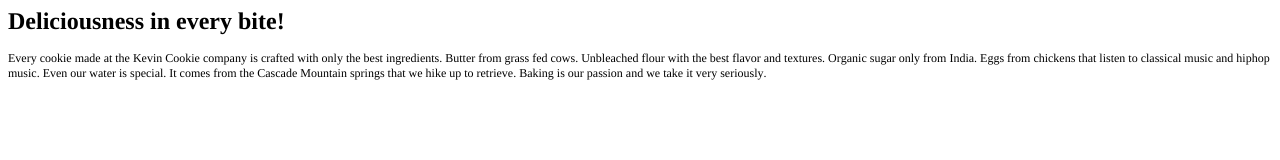
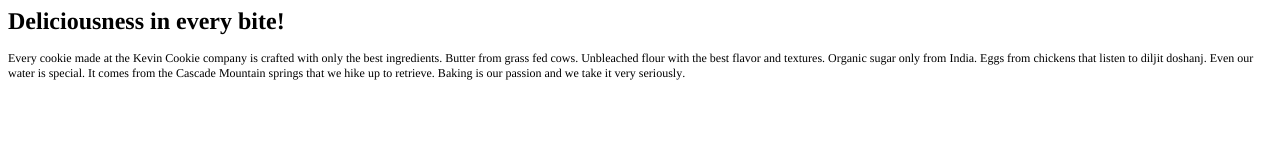
Before and after one commit to sushanbaniya/Cookie2, a plain HTML site: page index.htm in a window 1280 px wide. Drawn offline with Linux system fonts and the light colour scheme.

Commit message:
Changed the singer

```diff
--- a/index.htm
+++ b/index.htm
@@ -13,6 +13,6 @@
 </head>
 <body>
 <h1 style="margin: 0.0px 0.0px 16.1px 0.0px; font: 24.0px Times; color: #000000; -webkit-text-stroke: #000000"><span class="s1"><b>Deliciousness in every bite!</b></span></h1>
-<p class="p2"><span class="s1">Every cookie made at the Kevin Cookie company is crafted with only the best ingredients. Butter from grass fed cows. Unbleached flour with the best flavor and textures. Organic sugar only from India. Eggs from chickens that listen to classical music and hiphop music. Even our water is special. It comes from the Cascade Mountain springs that we hike up to retrieve. Baking is our passion and we take it very seriously.</span></p>
+<p class="p2"><span class="s1">Every cookie made at the Kevin Cookie company is crafted with only the best ingredients. Butter from grass fed cows. Unbleached flour with the best flavor and textures. Organic sugar only from India. Eggs from chickens that listen to diljit doshanj. Even our water is special. It comes from the Cascade Mountain springs that we hike up to retrieve. Baking is our passion and we take it very seriously.</span></p>
 </body>
 </html>
```
